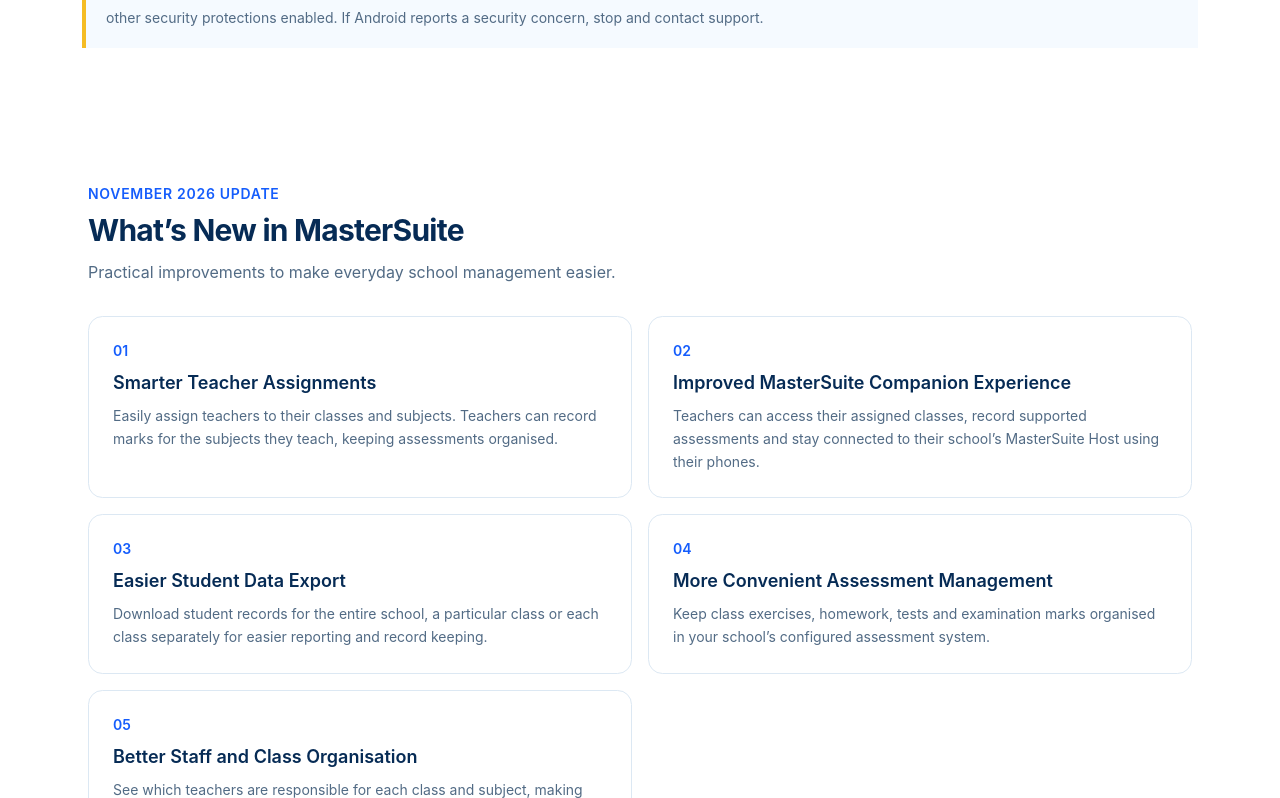
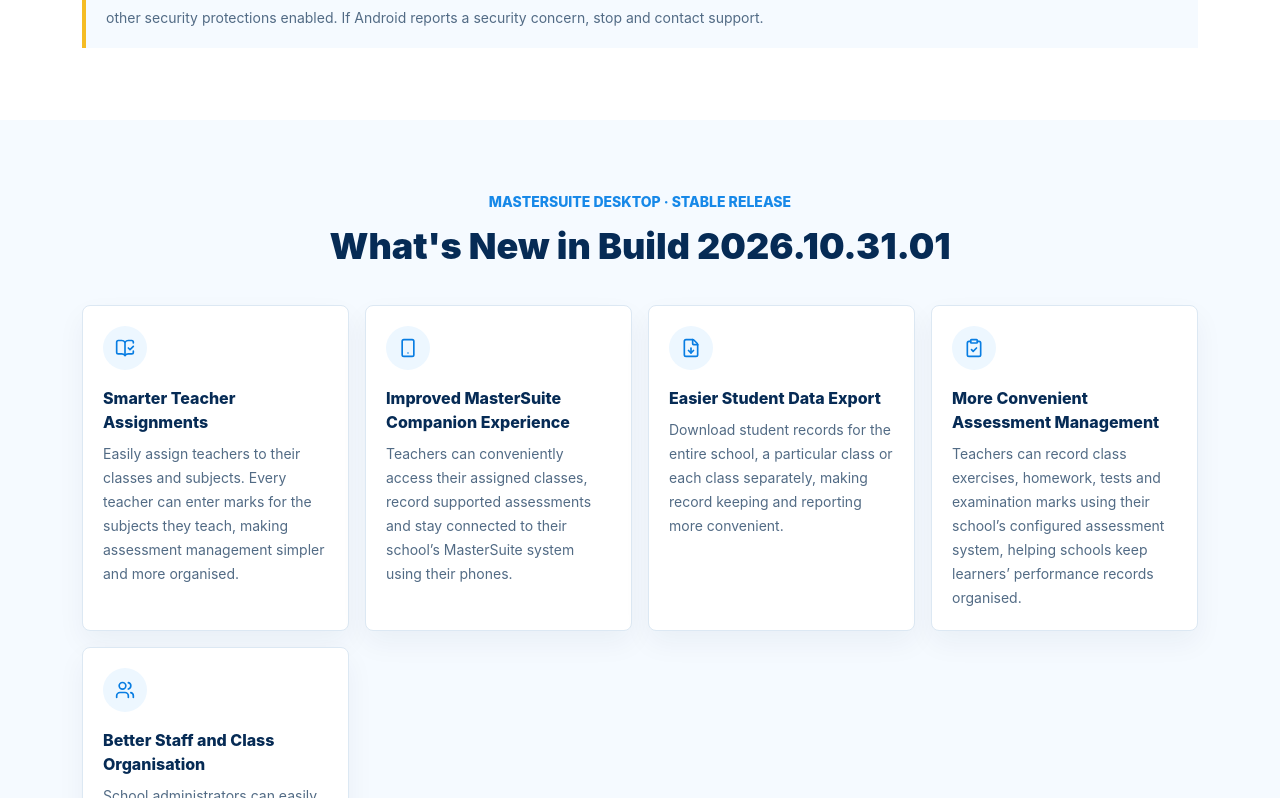
Before and after one commit to nanabaffour6/MasterSuite-website, a React (Vite) app: page / in a window 1280 px wide. Shown: the part 3922-4720 px from the top of the page. Built offline with nearby package versions, Linux system fonts and the light colour scheme.

Commit message:
Use existing What's New component for release highlights

```diff
--- a/src/App.tsx
+++ b/src/App.tsx
@@ -8,38 +8,10 @@ import { Footer } from '@/components/landing/footer';
 import { Hero } from '@/components/landing/hero';
 import { Navbar } from '@/components/landing/navbar';
 import { ScreenshotGallery } from '@/components/landing/screenshot-gallery';
+import { WhatsNew } from '@/components/landing/whats-new';
 import { WhyMasterSuite } from '@/components/landing/why-master-suite';
 import { CompanionSection } from '@/components/landing/companion-section';
 import { CompanionSetup } from '@/components/landing/companion-setup';
-
-const novemberUpdates = [
-  { title: 'Smarter Teacher Assignments', description: 'Easily assign teachers to their classes and subjects. Teachers can record marks for the subjects they teach, keeping assessments organised.' },
-  { title: 'Improved MasterSuite Companion Experience', description: 'Teachers can access their assigned classes, record supported assessments and stay connected to their school’s MasterSuite Host using their phones.' },
-  { title: 'Easier Student Data Export', description: 'Download student records for the entire school, a particular class or each class separately for easier reporting and record keeping.' },
-  { title: 'More Convenient Assessment Management', description: 'Keep class exercises, homework, tests and examination marks organised in your school’s configured assessment system.' },
-  { title: 'Better Staff and Class Organisation', description: 'See which teachers are responsible for each class and subject, making academic supervision and staff coordination simpler.' },
-];
-
-function WhatsNew() {
-  return (
-    <section id="whats-new" aria-labelledby="whats-new-heading" className="mx-auto max-w-6xl px-6 py-16">
-      <div className="mb-8">
-        <p className="text-sm font-semibold uppercase tracking-wider text-blue-600">November 2026 Update</p>
-        <h2 id="whats-new-heading" className="mt-2 text-3xl font-bold tracking-tight">What’s New in MasterSuite</h2>
-        <p className="mt-3 max-w-2xl text-base text-muted-foreground">Practical improvements to make everyday school management easier.</p>
-      </div>
-      <div className="grid gap-4 md:grid-cols-2">
-        {novemberUpdates.map((item, index) => (
-          <article key={item.title} className="rounded-2xl border p-6">
-            <p className="mb-2 text-sm font-semibold text-blue-600">{String(index + 1).padStart(2, '0')}</p>
-            <h3 className="text-lg font-semibold">{item.title}</h3>
-            <p className="mt-2 text-sm leading-relaxed text-muted-foreground">{item.description}</p>
-          </article>
-        ))}
-      </div>
-    </section>
-  );
-}
 
 const redactAnalyticsUrl: BeforeSend = (event) => {
   const url = new URL(event.url);
```
